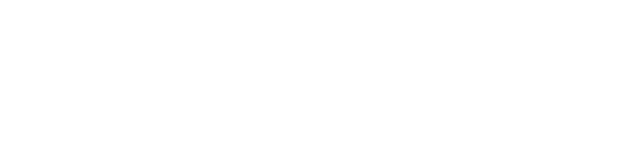
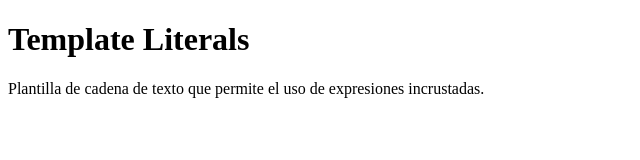
Before and after one commit to nykko7/JavaScript_to_React, a plain HTML site: page 01_useful_functions/01_template_literals_expressions/index.html in a window 1280 px wide. Shown: the whole page, without its empty margins (0-640 px from the left). Drawn offline with Linux system fonts and the light colour scheme.

Commit message:
Se agregan comentarios

```diff
--- a/01_useful_functions/01_template_literals_expressions/index.html
+++ b/01_useful_functions/01_template_literals_expressions/index.html
@@ -6,29 +6,43 @@
 		<title>Template Literals - Expressions</title>
 	</head>
 	<body>
+		<h1>Template Literals</h1>
+		<p>Plantilla de cadena de texto que permite el uso de expresiones incrustadas. </p>
 		<script>
 			const nombre = 'Nicolas';
+			//USO BÁSICO:
 			console.log(`Mi nombre es ${nombre}`);
+			//Tambien se pueden insertar valores directamente
 			console.log(`Mi nombre es ${27}`);
+			//Se puede insertar un valor en string
 			console.log(`Este es el ${'Curso de JavaScript para React'}`);
+			//Una asignación de variable retorna su valor, por eso se imprime el nombre:
 			console.log(`Mi nombre es ${(x = 'Nicolas')}`);
+			//Para retornar la funcion debe ejecutarse (Agregando doble paréntesis al final:)
 			console.log(
 				`Mi nombre es ${(function name() {
 					return 'Nico';
 				})()}`
 			);
+			//También funciona si no tuviese nombre,ya que su uso es solo dentro de la plantilla.
 			console.log(
 				`Mi nombre es ${(function () {
 					return 'Nico';
 				})()}`
 			);
+			//Lo mismo con funciones arrows:
 			console.log(
 				`Mi nombre es ${(() => {
 					return 'Nico Arrow';
 				})()}`
 			);
+			//Condicionales:
+			//Los template literals solo funcionan con expresiones un if o for no pueden ser utilizados.
+			//Se deben usar ternarios para hacer condicionales, ya que funciona como una expresión y se puede insertar en la plantilla.
 			console.log(`Mi nombre es ${true && 'Nico ternario'}`);
+			//Otra forma.
 			console.log(`Mi nombre es ${false ? 'Nico true' : 'Nico false'}`);
+			//Misma razón que los ifs, como no pueden ser utilizados los for, se debe utilizar la funcion map para recorrer los arreglos:
 			console.log(
 				`Mi nombre es ${['a', 'b'].map((letra) => `${letra}-styled`)}`
 			);
```
